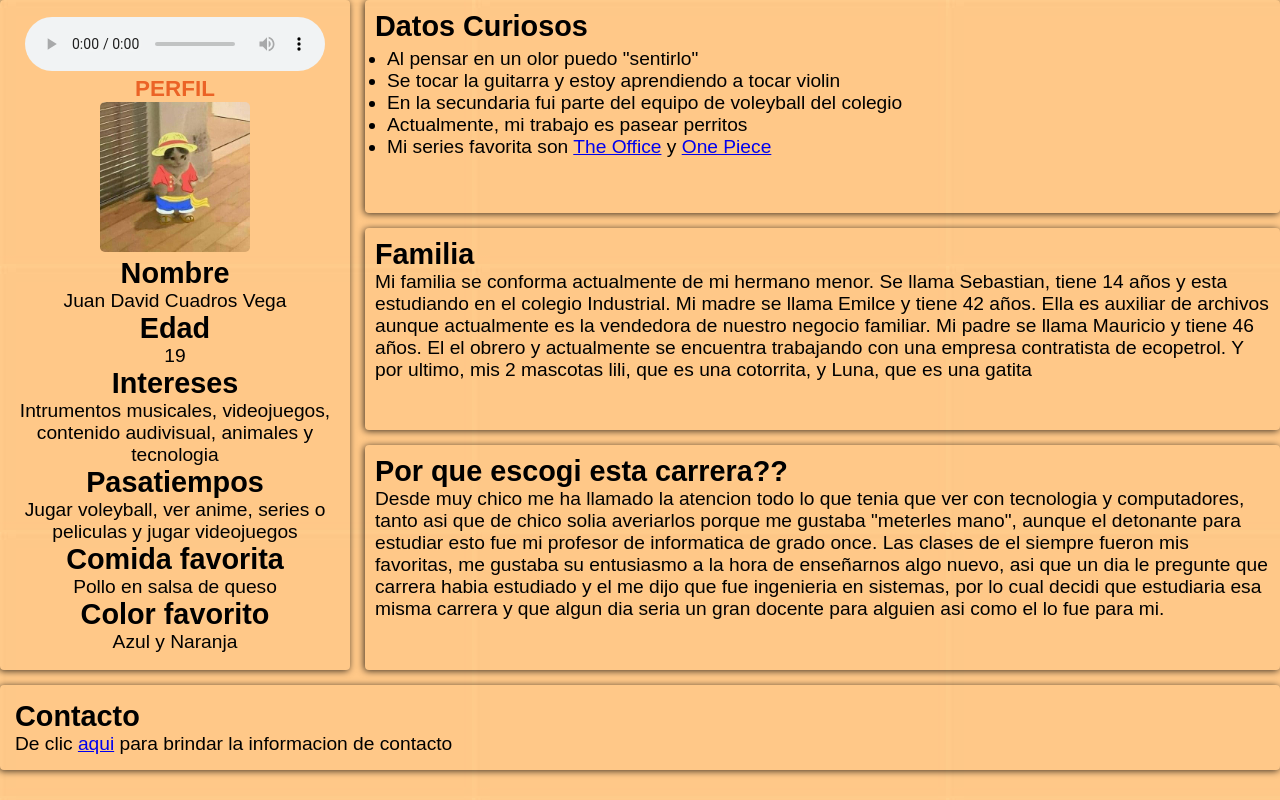
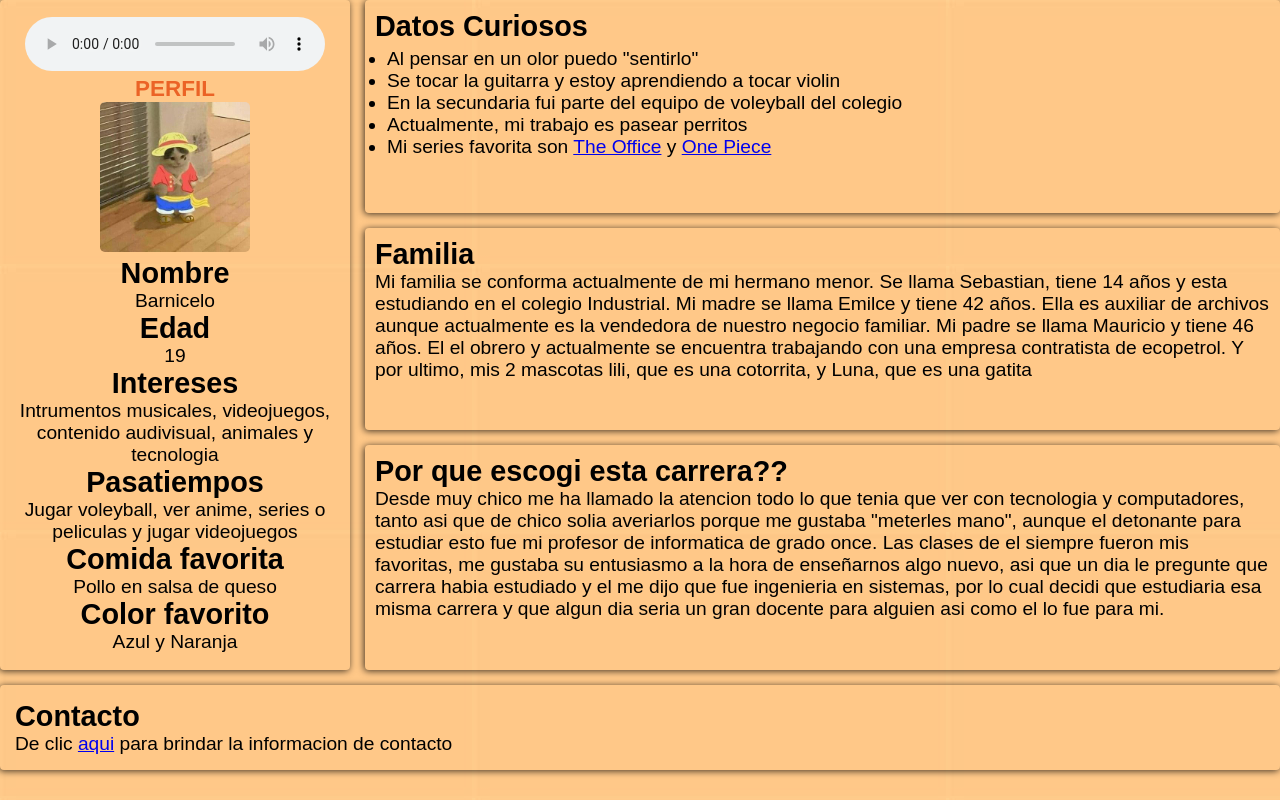
Before and after one commit to Elpapusocio/Perfil, a plain HTML site: page index.html in a window 1280 px wide. Drawn offline with Linux system fonts and the light colour scheme.

Commit message:
"Se edito"

```diff
--- a/index.html
+++ b/index.html
@@ -18,7 +18,7 @@
 						<h1><font color="#eb6326">PERFIL</font></h1>
 							<img src="Uanpis.jpg" width="150px" height="150px" style="border-radius: 5px ">
 							<h2 >Nombre</h2>
-							<p>Juan David Cuadros Vega</p>
+							<p>Barnicelo</p>
 							<h2>Edad</h2>
 							<p>19</p>
 							<h2>Intereses</h2>
```
